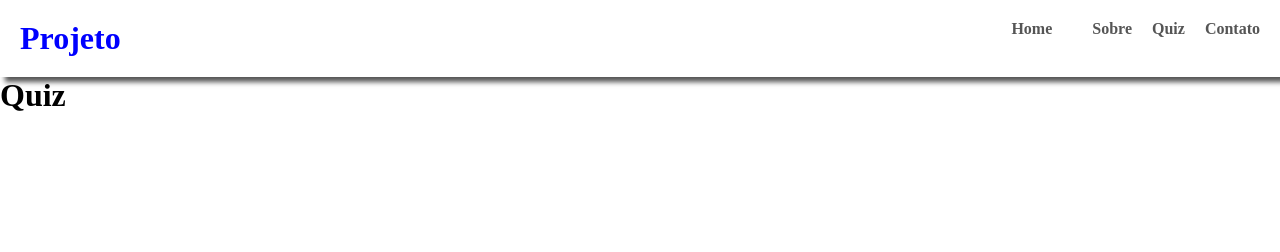
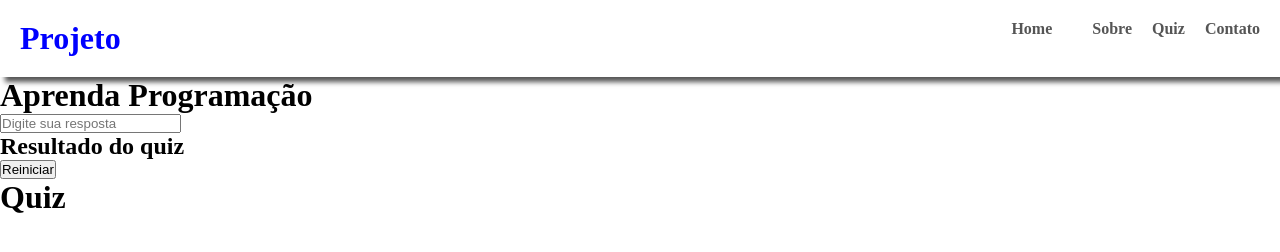
Before and after one commit to henri0675/Projeto4, a plain HTML site: page src/pages/quiz.html in a window 1280 px wide. Drawn offline with Linux system fonts and the light colour scheme.

Commit message:
Criando a estrutura html do quiz

```diff
--- a/src/pages/quiz.html
+++ b/src/pages/quiz.html
@@ -20,6 +20,28 @@
 
         </nav>
     </header>
+
+    <main id="container-quiz">
+      <div class="quiz">
+        <h1>Aprenda Programação</h1>
+      <section id="container-perguntas">
+        <h2 id="pergunta"></h2>
+        <div id="container-respostas">
+            <input type="text" id="resposta" placeholder="Digite sua resposta">
+        </div>
+      </section>
+      <section id="container-resultado" class="hidden">
+     <h2>Resultado do quiz</h2>
+     <ul id="lista-resultado"></ul>
+     <button id="inicio=btn">Reiniciar</button>
+
+
+      </section>
+
+
+      </div>
+
+    </main>
     <h1>Quiz</h1>
 
 </body>
```
